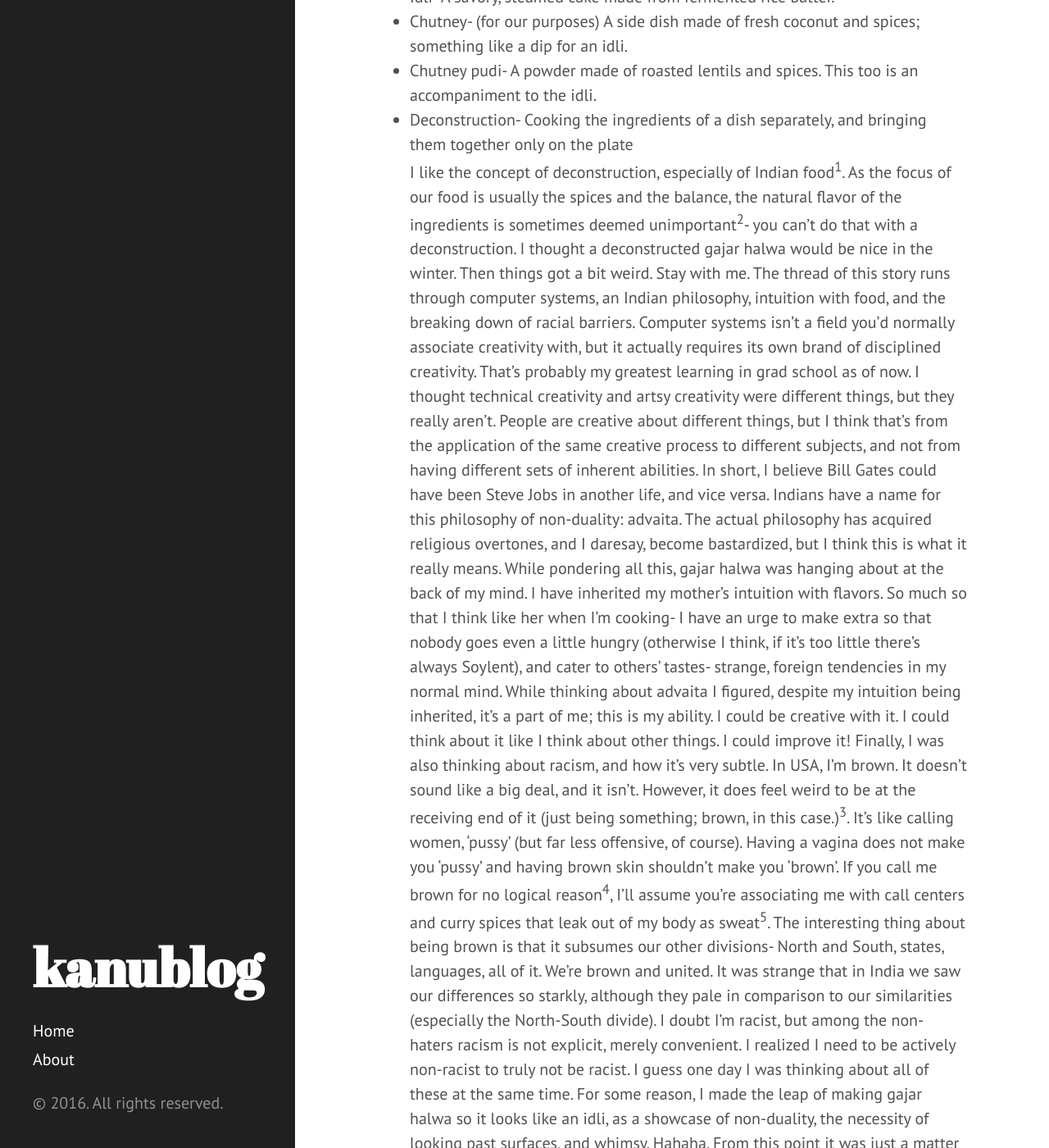
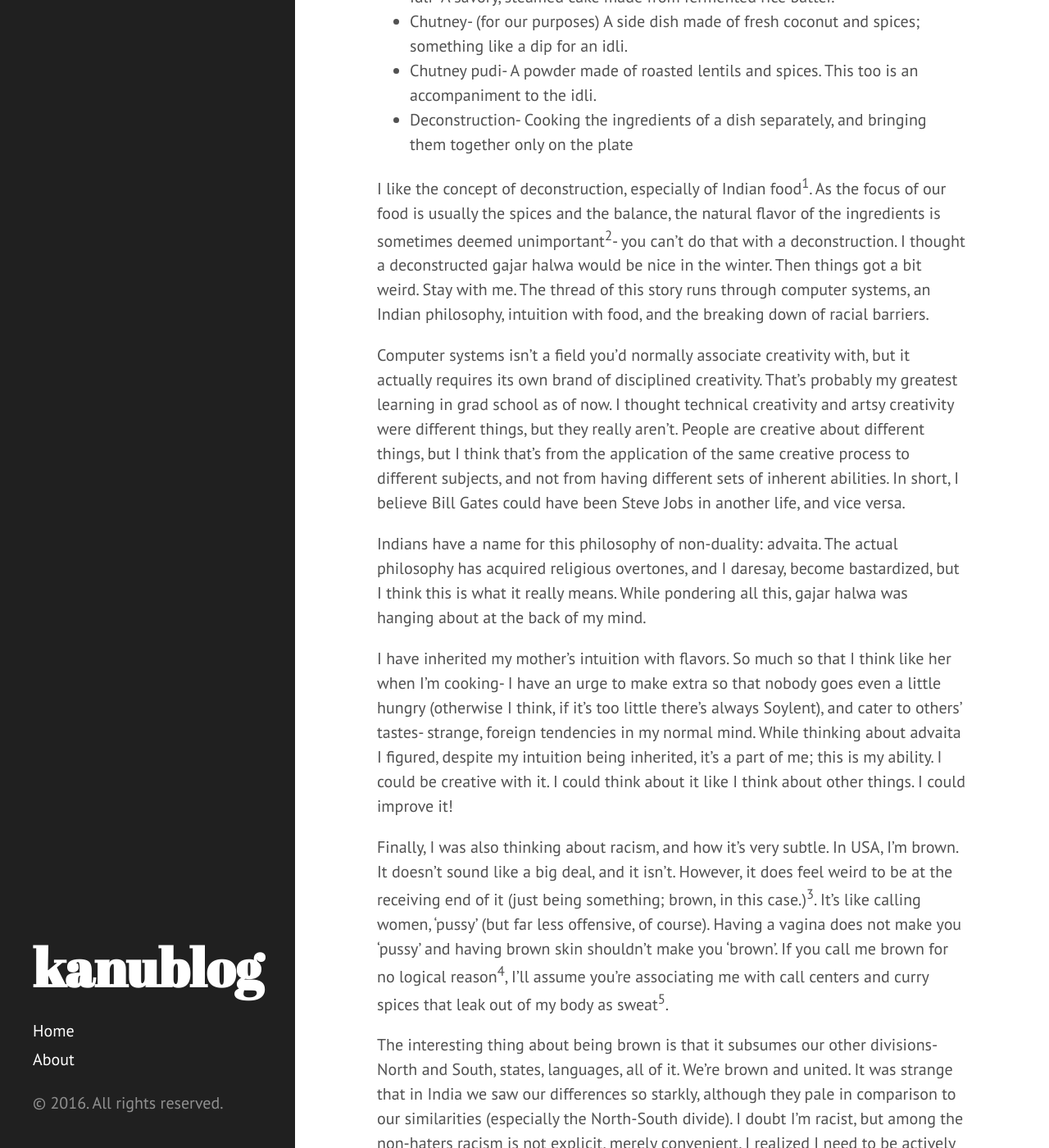
Before and after one commit to bazookanu/kanud.github.io, a Jekyll site: the page built from _posts/2015-12-23-deconstructing-gajar-halwa.html, in a window 1280 px wide and 1400 px high, scrolled down 229 px. Shown: the whole window at 82% size. Built offline with Jekyll 4.4.1, drawn with Linux system fonts in a browser that asks for light colours; some of the changed text lies outside the part shown.

Commit message:
because nothing works

```diff
--- a/_posts/2015-12-23-deconstructing-gajar-halwa.html
+++ b/_posts/2015-12-23-deconstructing-gajar-halwa.html
@@ -9,63 +9,66 @@ title: Deconstructing Gajar Halwa
 <li>Chutney- (for our purposes) A side dish made of fresh coconut and spices; something like a dip for an idli.</li>
 <li>Chutney pudi- A powder made of roasted lentils and spices. This too is an accompaniment to the idli.</li>
 <li>Deconstruction- Cooking the ingredients of a dish separately, and bringing them together only on the plate</li>
+</ul>
 
-I like the concept of deconstruction, especially of Indian food<sup>1</sup>. As the focus of our food is usually the spices and the balance, the natural flavor of the ingredients is sometimes deemed unimportant<sup>2</sup>- you can’t do that with a deconstruction. I thought a deconstructed gajar halwa would be nice in the winter. Then things got a bit weird. Stay with me. The thread of this story runs through computer systems, an Indian philosophy, intuition with food, and the breaking down of racial barriers.
+<p>I like the concept of deconstruction, especially of Indian food<sup>1</sup>. As the focus of our food is usually the spices and the balance, the natural flavor of the ingredients is sometimes deemed unimportant<sup>2</sup>- you can’t do that with a deconstruction. I thought a deconstructed gajar halwa would be nice in the winter. Then things got a bit weird. Stay with me. The thread of this story runs through computer systems, an Indian philosophy, intuition with food, and the breaking down of racial barriers.</p>
 
-Computer systems isn’t a field you’d normally associate creativity with, but it actually requires its own brand of disciplined creativity. That’s probably my greatest learning in grad school as of now. I thought technical creativity and artsy creativity were different things, but they really aren’t. People are creative about different things, but I think that’s from the application of the same creative process to different subjects, and not from having different sets of inherent abilities. In short, I believe Bill Gates could have been Steve Jobs in another life, and vice versa.
+<p>Computer systems isn’t a field you’d normally associate creativity with, but it actually requires its own brand of disciplined creativity. That’s probably my greatest learning in grad school as of now. I thought technical creativity and artsy creativity were different things, but they really aren’t. People are creative about different things, but I think that’s from the application of the same creative process to different subjects, and not from having different sets of inherent abilities. In short, I believe Bill Gates could have been Steve Jobs in another life, and vice versa.</p>
 
-Indians have a name for this philosophy of non-duality: advaita. The actual philosophy has acquired religious overtones, and I daresay, become bastardized, but I think this is what it really means. While pondering all this, gajar halwa was hanging about at the back of my mind.
+<p>Indians have a name for this philosophy of non-duality: advaita. The actual philosophy has acquired religious overtones, and I daresay, become bastardized, but I think this is what it really means. While pondering all this, gajar halwa was hanging about at the back of my mind.</p>
 
-I have inherited my mother’s intuition with flavors. So much so that I think like her when I’m cooking- I have an urge to make extra so that nobody goes even a little hungry (otherwise I think, if it’s too little there’s always Soylent), and cater to others’ tastes- strange, foreign tendencies in my normal mind. While thinking about advaita I figured, despite my intuition being inherited, it’s a part of me; this is my ability. I could be creative with it. I could think about it like I think about other things. I could improve it!
+<p>I have inherited my mother’s intuition with flavors. So much so that I think like her when I’m cooking- I have an urge to make extra so that nobody goes even a little hungry (otherwise I think, if it’s too little there’s always Soylent), and cater to others’ tastes- strange, foreign tendencies in my normal mind. While thinking about advaita I figured, despite my intuition being inherited, it’s a part of me; this is my ability. I could be creative with it. I could think about it like I think about other things. I could improve it!</p>
 
-Finally, I was also thinking about racism, and how it’s very subtle. In USA, I’m brown. It doesn’t sound like a big deal, and it isn’t. However, it does feel weird to be at the receiving end of it (just being something; brown, in this case.)<sup>3</sup>. It’s like calling women, ‘pussy’ (but far less offensive, of course). Having a vagina does not make you ‘pussy’ and having brown skin shouldn’t make you ‘brown’. If you call me brown for no logical reason<sup>4</sup>, I’ll assume you’re associating me with call centers and curry spices that leak out of my body as sweat<sup>5</sup>.
+<p>Finally, I was also thinking about racism, and how it’s very subtle. In USA, I’m brown. It doesn’t sound like a big deal, and it isn’t. However, it does feel weird to be at the receiving end of it (just being something; brown, in this case.)<sup>3</sup>. It’s like calling women, ‘pussy’ (but far less offensive, of course). Having a vagina does not make you ‘pussy’ and having brown skin shouldn’t make you ‘brown’. If you call me brown for no logical reason<sup>4</sup>, I’ll assume you’re associating me with call centers and curry spices that leak out of my body as sweat<sup>5</sup>.</p>
 
-The interesting thing about being brown is that it subsumes our other divisions- North and South, states, languages, all of it. We’re brown and united. It was strange that in India we saw our differences so starkly, although they pale in comparison to our similarities (especially the North-South divide). I doubt I’m racist, but among the non-haters racism is not explicit, merely convenient. I realized I need to be actively non-racist to truly not be racist.
-I guess one day I was thinking about all of these at the same time. For some reason, I made the leap of making gajar halwa so it looks like an idli, as a showcase of non-duality, the necessity of looking past surfaces, and whimsy. Hahaha.
+<p>The interesting thing about being brown is that it subsumes our other divisions- North and South, states, languages, all of it. We’re brown and united. It was strange that in India we saw our differences so starkly, although they pale in comparison to our similarities (especially the North-South divide). I doubt I’m racist, but among the non-haters racism is not explicit, merely convenient. I realized I need to be actively non-racist to truly not be racist.
+I guess one day I was thinking about all of these at the same time. For some reason, I made the leap of making gajar halwa so it looks like an idli, as a showcase of non-duality, the necessity of looking past surfaces, and whimsy. Hahaha.</p>
 
-From this point it was just a matter of asking questions.
+<p>From this point it was just a matter of asking questions.</p>
 
 <div class="message">
+<p>
 Q. Could I dip the halwa in tempura batter and fry it?
-A. No that will be weird and oily.
-
+A. No that will be weird and oily.</p>
+<p>
 Q. How about coating it with powdered meringue?
 A. That sounds better.
-Oh, but meringues apparently get a sulfuric taste sometimes.
-
+Oh, but meringues apparently get a sulfuric taste sometimes.</p>
+<p>
 Q. What about macarons?
-A. Macarons make a lot of sense. They have almonds in them too! There’s no need to powder them even, just stuff the halwa in the macarons. (I ended up powdering the macarons because stuffing was too hard<sup>6</sup>).
-
+A. Macarons make a lot of sense. They have almonds in them too! There’s no need to powder them even, just stuff the halwa in the macarons. (I ended up powdering the macarons because stuffing was too hard<sup>6</sup>).</p>
+<p>
 Q. What about the chutney?
-A. I dunno.
-
+A. I dunno.</p>
+<p>
 Q. What about raisins?
-A. Now I think of it, I never liked those bloated raisins in halwa. But raisins are the sour element in halwa. Why not use white wine? Isn’t wine sour?
-
+A. Now I think of it, I never liked those bloated raisins in halwa. But raisins are the sour element in halwa. Why not use white wine? Isn’t wine sour?</p>
+<p>
 Q. A wine sauce?
-A. Yeah, that could be chutney. I could add pistachios in it so it looks green.
-
+A. Yeah, that could be chutney. I could add pistachios in it so it looks green.</p>
+<p>
 Q. Won’t that be too runny?
-A. I could make a jelly instead of a sauce.
-
+A. I could make a jelly instead of a sauce.</p>
+<p>
 Q. Where will the saffron be?
-A. Saffron is red. Chutney pudi is red. I could make a saffron caramel. That would look like chutney pudi.
-
+A. Saffron is red. Chutney pudi is red. I could make a saffron caramel. That would look like chutney pudi.</p>
+<p>
 Q. What about cashews?
-A. Let’s not use cashews.
+A. Let’s not use cashews.</p>
 </div>
 
-This took two months of thinking about gajar halwa while on the bus ride to college, but I’m sure for someone more accomplished, it’s a ten-minute process. Nevertheless, it feels incredible that I went from advaita to carrot halwa, white wine and pistachio jelly, cardamom macarons and saffron caramel<sup>7</sup>.
+<p>This took two months of thinking about gajar halwa while on the bus ride to college, but I’m sure for someone more accomplished, it’s a ten-minute process. Nevertheless, it feels incredible that I went from advaita to carrot halwa, white wine and pistachio jelly, cardamom macarons and saffron caramel<sup>7</sup>.</p>
 
-It did not look as pretty as I wanted, because I had only about an hour to leave for college that day, and no molds. It tasted about 80%-85% of superlative<sup>8</sup>.
+<p>It did not look as pretty as I wanted, because I had only about an hour to leave for college that day, and no molds. It tasted about 80%-85% of superlative<sup>8</sup>.</p>
 
 <hr>
-<ul>
-<ol>The modular nature of deconstructions also appeals to me. Modularity is always good.</ol>
-<ol>This is probably why the ‘red gravy’, or ‘curry’ has become synonymous with Indian food- a degraded amalgamation of all the gravies we have, subtleties be damned. Is there a single authentic recipe that really calls for breaking out the ‘red gravy’?</ol>
-<ol>I’ve been kidnapped and you have to describe me as brown.</ol>
-<ol>I must stress that I’ve never experienced racism in Pittsburgh.</ol>
-<ol>Indians may actually smell of curry here. I know I sometimes smell of curry. That’s not because I don’t bathe, or don’t use deodorant, but because the kitchens here don’t have a bloody exhaust! God forbid you heat up a little oil- your apartment will reek of it forever. Now we’re forced to point a fan to an open window and cook in the cold. For this same reason, a lot of poorly ventilated buildings here smell of fried chicken.</ol>
-<ol>This was the first time I tasted a macaron. I can see why they’re divine. Mine weren’t, but they were close.</ol>
-<ol>Earlier, when I saw dishes with weird names and chefs talking about what a dish represents, I would think they’re full of shit.</ol>
-<ol>Condensed milk does not work. Use khoya. Also, make your own ghee. Store-bought ghee has no aroma.</ol>
+<ol>
+<li>The modular nature of deconstructions also appeals to me. Modularity is always good.</li>
+<li>This is probably why the ‘red gravy’, or ‘curry’ has become synonymous with Indian food- a degraded amalgamation of all the gravies we have, subtleties be damned. Is there a single authentic recipe that really calls for breaking out the ‘red gravy’?</li>
+<li>I’ve been kidnapped and you have to describe me as brown.</li>
+<li>I must stress that I’ve never experienced racism in Pittsburgh.</li>
+<li>Indians may actually smell of curry here. I know I sometimes smell of curry. That’s not because I don’t bathe, or don’t use deodorant, but because the kitchens here don’t have a bloody exhaust! God forbid you heat up a little oil- your apartment will reek of it forever. Now we’re forced to point a fan to an open window and cook in the cold. For this same reason, a lot of poorly ventilated buildings here smell of fried chicken.</li>
+<li>This was the first time I tasted a macaron. I can see why they’re divine. Mine weren’t, but they were close.</li>
+<li>Earlier, when I saw dishes with weird names and chefs talking about what a dish represents, I would think they’re full of shit.</li>
+<li>Condensed milk does not work. Use khoya. Also, make your own ghee. Store-bought ghee has no aroma.</li>
+</ol>
```
